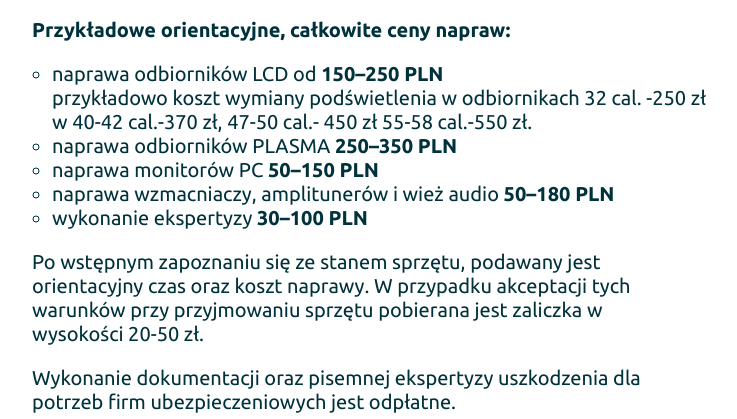
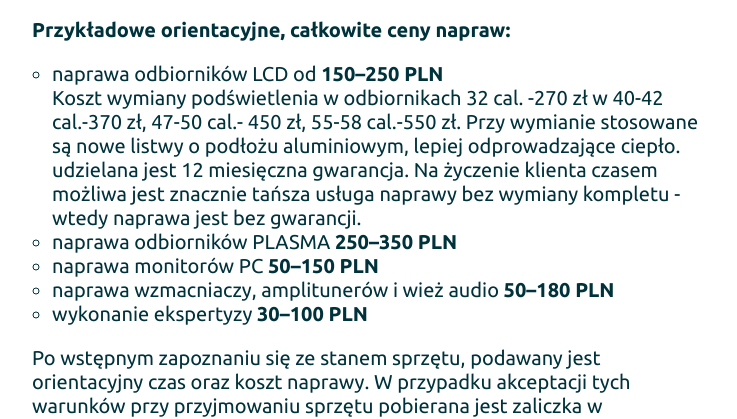
Before and after one commit to serwisrtvwaw/serwisrtvwaw.github.io, a plain HTML site: page index.html in a window 1280 px wide. Shown: the part 2444-2863 px from the top of the page, without its empty margins (278-1015 px from the left). Drawn offline with nearby package versions, Linux system fonts and the light colour scheme.

Commit message:
Update index.html

```diff
--- a/index.html
+++ b/index.html
@@ -65,8 +65,12 @@
 				<h3>Przykładowe orientacyjne, całkowite ceny napraw:</h3>
 				<ul>
 					<li>naprawa odbiorników LCD  od <strong class="price">150–250 PLN </strong></li>
-					    przykładowo koszt wymiany podświetlenia w odbiornikach 32 cal. -250 zł
-						w 40-42 cal.-370 zł, 47-50 cal.- 450 zł 55-58 cal.-550 zł.
+					       Koszt wymiany podświetlenia w odbiornikach 32 cal. -270 zł
+					    w 40-42 cal.-370 zł, 47-50 cal.- 450 zł, 55-58 cal.-550 zł. Przy wymianie
+					    stosowane są nowe listwy o podłożu aluminiowym, lepiej odprowadzające ciepło.
+					    udzielana jest 12 miesięczna gwarancja.
+					        Na życzenie klienta czasem możliwa jest znacznie tańsza usługa naprawy
+					     bez wymiany kompletu - wtedy naprawa jest bez gwarancji.
 					<li>naprawa odbiorników PLASMA <strong class="price">250–350 PLN</strong></li>
 					<!--<li>naprawa odbiorników TV CRT <strong class="price">100–150 PLN</strong></li>-->
 					<li>naprawa monitorów PC <strong class="price">50–150 PLN</strong></li>
@@ -116,6 +120,7 @@
 				<!-- Koniec wiadomości -->
 
 				<h3>Henryk Szostakiewicz</h3>
+				<p> kontakt telefoniczny</p>
 				<p>tel. <strong class="number">605 385 105</strong> w godz. 9.00–21.00</p>
 				<p><small>
 					Ewentualne zdjęcia ekranu odbiornika, obrazujące defekt, proszę wysyłać mailowo . Proszę nie wysyłać zdjęć tabliczek znamionowych urządzeń, a po prostu,  proszę spisać i podać ich model !    Numer 605 385 105 nie wyświetla MMS-ów.
```
